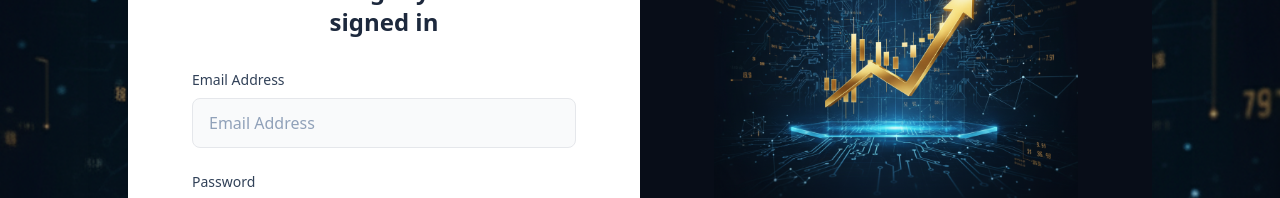
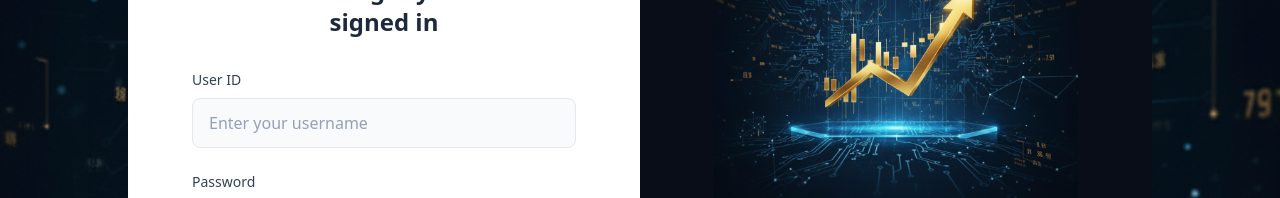
Before and after one commit to anaswebdevpro/WinMorphus, a React (Vite) app: page /login in a window 1280 px wide. Shown: the part 274-472 px from the top of the page. Built offline with nearby package versions, Linux system fonts and the light colour scheme.

Commit message:
feat(login): update login form to use username instead of email and enhance validation messages

```diff
--- a/src/Pages/Login/Login.jsx
+++ b/src/Pages/Login/Login.jsx
@@ -10,10 +10,12 @@ import { logo, loginImage, loginBackground } from "../../assets";
 import MainNavbar from "../../Component/MainNavbar";
 
 const validationSchema = Yup.object({
-  email: Yup.string().email("Invalid email address").required("Required"),
+  username: Yup.string()
+    .min(3, "Username must be at least 3 characters")
+    .required("Username is required"),
   password: Yup.string()
     .min(6, "Password must be at least 6 characters")
-    .required("Required"),
+    .required("Password is required"),
 });
 
 const Login = () => {
@@ -24,7 +26,7 @@ const Login = () => {
 
   const formik = useFormik({
     initialValues: {
-      email: "",
+      username: "",
       password: "",
       keep: true,
     },
@@ -33,7 +35,7 @@ const Login = () => {
       setIsLoading(true);
       try {
         const payload = JSON.stringify({
-          email: values.email,
+          username: values.username,
           password: values.password,
         });
         apiRequest({
@@ -52,13 +54,13 @@ const Login = () => {
           .catch((error) => {
             console.error("Login failed:", error);
 
-            formik.setFieldError("password", "Invalid email or password");
+            formik.setFieldError("password", "Invalid username or password");
             setIsLoading(false);
           });
       } catch (error) {
         console.error("Login failed:", error);
 
-        formik.setFieldError("password", "Invalid email or password");
+        formik.setFieldError("password", "Invalid username or password");
         setIsLoading(false);
       }
     },
@@ -100,28 +102,28 @@ const Login = () => {
                 onSubmit={formik.handleSubmit}
                 className="space-y-4 sm:space-y-6"
               >
-                {/* Email Field */}
+                {/* Username Field */}
                 <div>
                   <label className="block text-sm font-medium text-slate-700 mb-2">
-                    Email Address
+                    User ID
                   </label>
                   <input
-                    id="email"
-                    name="email"
-                    type="email"
-                    placeholder="Email Address"
+                    id="username"
+                    name="username"
+                    type="text"
+                    placeholder="Enter your username"
                     onChange={formik.handleChange}
                     onBlur={formik.handleBlur}
-                    value={formik.values.email}
+                    value={formik.values.username}
                     className={`w-full bg-gray-50 border border-gray-200 rounded-lg px-4 py-3 sm:py-3 text-slate-700 placeholder-slate-400 focus:outline-none focus:ring-2 focus:ring-yellow-400 focus:border-transparent text-sm sm:text-base ${
-                      formik.touched.email && formik.errors.email
+                      formik.touched.username && formik.errors.username
                         ? "border-red-400"
                         : ""
                     }`}
                   />
-                  {formik.touched.email && formik.errors.email ? (
+                  {formik.touched.username && formik.errors.username ? (
                     <div className="mt-1 text-sm text-red-500">
-                      {formik.errors.email}
+                      {formik.errors.username}
                     </div>
                   ) : null}
                 </div>
--- a/src/Pages/Packages/Packages.jsx
+++ b/src/Pages/Packages/Packages.jsx
@@ -1,10 +1,7 @@
 import React, {  useEffect, useState, useMemo } from "react";
 import { Zap, Star, Crown, Check, AlertCircle, TrendingUp } from "lucide-react";
 import { apiRequest } from "../../Services/Api";
-import {
-  PACKAGES_INVESTMENT_HISTORY,
-  PACKAGES_URL,
-} from "../../Api/Api_variables";
+import { PACKAGES_URL} from "../../Api/Api_variables";
 import { useAuth } from "../../Context/UseAuth";
 import { enqueueSnackbar } from "notistack";
 import PurchasePackage from "./PurchasePackage";
@@ -123,7 +120,7 @@ const Packages = () => {
             {PackageData?.packages?.length > 0 ? (
               PackageData.packages.map((pkg) => {
                 const theme = themeMap.Standard;
-                const IconComponent = Zap;
+                const IconComponent = Crown;
 
                 // Build investment range
                 const minAmount = pkg.min_amount;
@@ -163,9 +160,9 @@ const Packages = () => {
                       </div>
                     </div>
 
-                    {/* <h3 className="text-2xl font-bold text-center mb-4 text-white">
+                    <h3 className="text-2xl font-bold text-center mb-4 text-white">
                       {pkg.name}
-                    </h3> */}
+                    </h3>
 
                     <div className="space-y-3 mb-6">
                       <div className="text-center">
```
